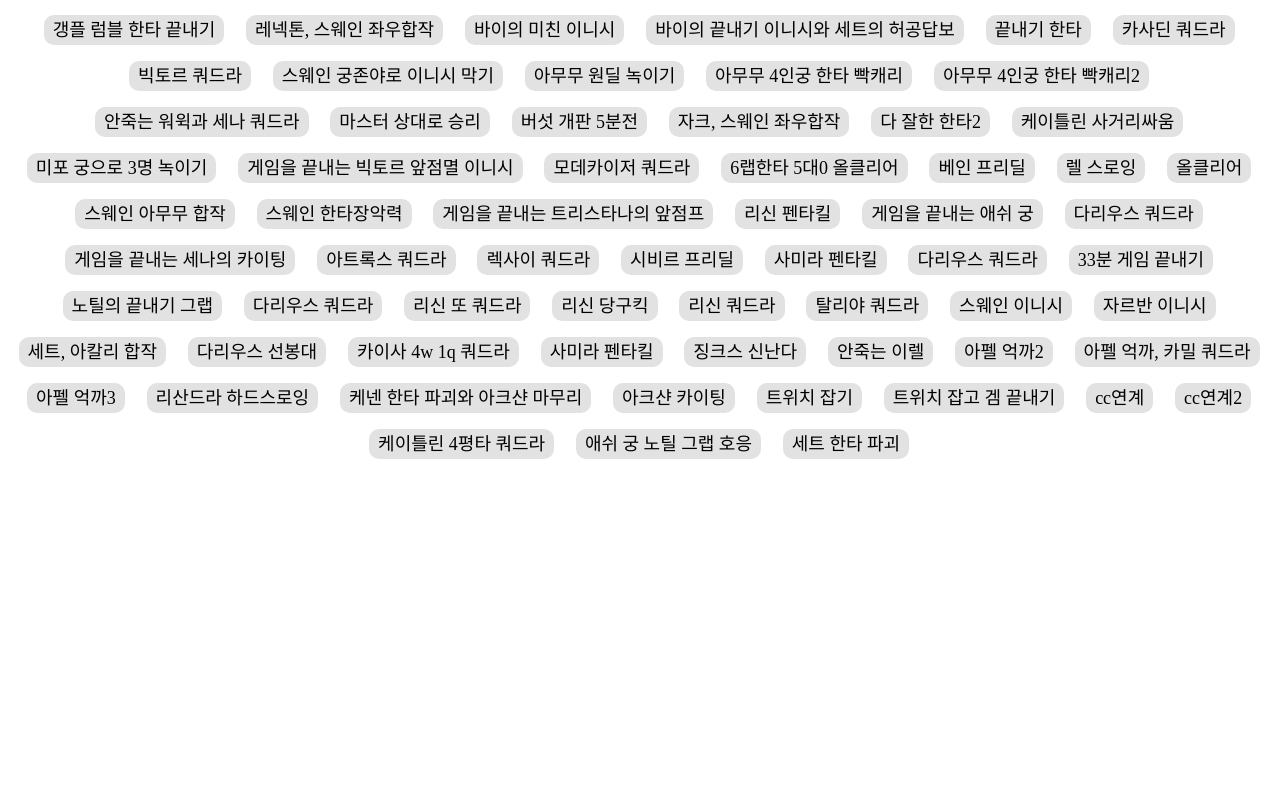
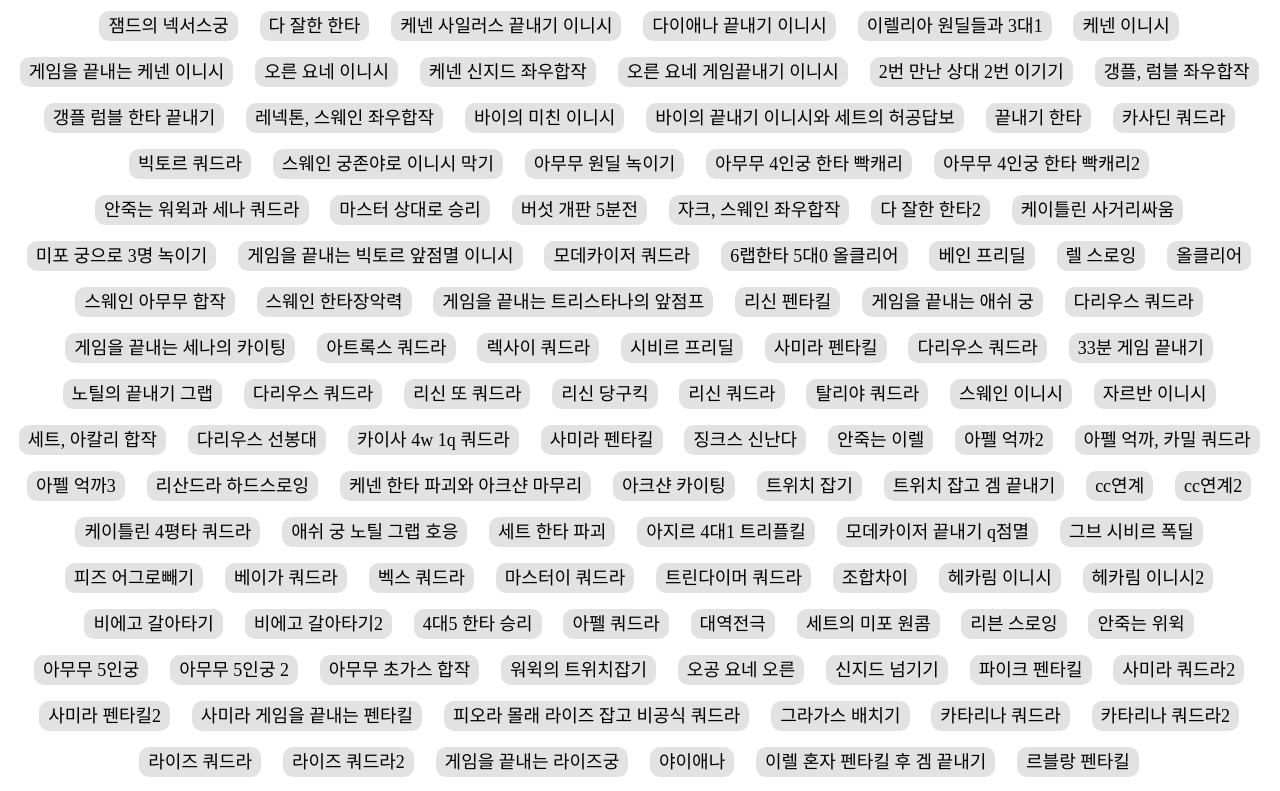
Before and after one commit to DANCIINGQUEEN/lolmadmovie, a React (Create React App) app: page / in a window 1280 px wide. Shown: the part 486-1277 px from the top of the page. Before the commit the page ends 959 px from the top, so only its background shows below. Built offline with nearby package versions, Linux system fonts and the light colour scheme.

Commit message:
6th commit

```diff
--- a/src/VideoLink.js
+++ b/src/VideoLink.js
@@ -395,7 +395,168 @@ function VideoLink() {
         L90: {
             title: "세트 한타 파괴",
             link: "https://www.youtube.com/watch?v=gIKOfj4ekfs"
+        },
+        L91: {
+            title: "아지르 4대1 트리플킬",
+            link: "https://www.youtube.com/watch?v=51s6iJOW67Q"
+        },
+        L92: {
+            title: "모데카이저 끝내기 q점멸",
+            link: "https://www.youtube.com/watch?v=q_txQtvhsPE"
+        },
+        L93: {
+            title: "그브 시비르 폭딜",
+            link: "https://www.youtube.com/watch?v=233-cfi1dCI"
+        },
+        L94: {
+            title: "피즈 어그로빼기",
+            link: "https://www.youtube.com/watch?v=MJT2a8D39AQ"
+        },
+        L95: {
+            title: "베이가 쿼드라",
+            link: "https://www.youtube.com/watch?v=b-w68OrrAao"
+        },
+        L96: {
+            title: "벡스 쿼드라",
+            link: "https://www.youtube.com/watch?v=nIbkRrfvoWs"
+        },
+        L97: {
+            title: "마스터이 쿼드라",
+            link: "https://www.youtube.com/watch?v=IQ2FSvRSAYc"
+        },
+        L98: {
+            title: "트린다이머 쿼드라",
+            link: "https://www.youtube.com/watch?v=0jTsRdGe-hw"
+        },
+        L99: {
+            title: "조합차이",
+            link: "https://www.youtube.com/watch?v=lkGaAtdB6E0"
+        },
+        L100: {
+            title: "헤카림 이니시",
+            link: "https://www.youtube.com/watch?v=s2og64zmwto"
+        },
+        L101: {
+            title: "헤카림 이니시2",
+            link: "https://www.youtube.com/watch?v=SDngwTCnVKs"
+        },
+        L102: {
+            title: "비에고 갈아타기",
+            link: "https://www.youtube.com/watch?v=a3L0qfi3FQw"
+        },
+        L103: {
+            title: "비에고 갈아타기2",
+            link: "https://www.youtube.com/watch?v=1FhV_aHw4HQ"
+        },
+        L104: {
+            title: "4대5 한타 승리",
+            link: "https://www.youtube.com/watch?v=vNpSRHv_SY4"
+        },
+        L105: {
+            title: "아펠 쿼드라",
+            link: "https://www.youtube.com/watch?v=quAWcdbdKIE"
+        },
+        L106: {
+            title: "대역전극",
+            link: "https://www.youtube.com/watch?v=t52dpHu3K68"
+        },
+        L107: {
+            title: "세트의 미포 원콤",
+            link: "https://www.youtube.com/watch?v=UefqikR2M-A"
+        },
+        L108: {
+            title: "리븐 스로잉",
+            link: "https://www.youtube.com/watch?v=MW6MBHzchYQ"
+        },
+        L109: {
+            title: "안죽는 위윅",
+            link: "https://www.youtube.com/watch?v=eyJU6rqiIuM"
+        },
+        L110: {
+            title: "아무무 5인궁",
+            link: "https://www.youtube.com/watch?v=Q1gNvUkCsB4"
+        },
+        L111: {
+            title: "아무무 5인궁 2",
+            link: "https://www.youtube.com/watch?v=e1iyKp61sxQ"
+        },
+        L112: {
+            title: "워윅의 포탑다이브",
+            link: "https://www.youtube.com/watch?v=X8UAbarcC-w"
+        },
+        L112: {
+            title: "아무무 초가스 합작",
+            link: "https://www.youtube.com/watch?v=HteK8Sqscz0"
+        },
+        L113: {
+            title: "워윅의 트위치잡기",
+            link: "https://www.youtube.com/watch?v=AhlnKnppnAs"
+        },
+        L114: {
+            title: "오공 요네 오른",
+            link: "https://www.youtube.com/watch?v=_EojPCmUgaw"
+        },
+        L115: {
+            title: "신지드 넘기기",
+            link: "https://www.youtube.com/watch?v=GdXHALlCb6w"
+        },
+        L116: {
+            title: "파이크 펜타킬",
+            link: "https://www.youtube.com/watch?v=2WwSfpOjaBE"
+        },
+        L117: {
+            title: "사미라 쿼드라2",
+            link: "https://www.youtube.com/watch?v=m-IuOMXqSPY"
+        },
+        L118: {
+            title: "사미라 펜타킬2",
+            link: "https://www.youtube.com/watch?v=EJg9BizXwcc"
+        },
+        L119: {
+            title: "사미라 게임을 끝내는 펜타킬",
+            link: "https://www.youtube.com/watch?v=WJ0WMZ3_l-A"
+        },
+        L120: {
+            title: "피오라 몰래 라이즈 잡고 비공식 쿼드라",
+            link: "https://www.youtube.com/watch?v=xPUxMD7_H_A"
+        },
+        L121: {
+            title: "그라가스 배치기",
+            link: "https://www.youtube.com/watch?v=o7U2Tx-YmJE"
+        },
+        L122: {
+            title: "카타리나 쿼드라",
+            link: "https://www.youtube.com/watch?v=LTjh3QA-UGI"
+        },
+        L123: {
+            title: "카타리나 쿼드라2",
+            link: "https://www.youtube.com/watch?v=V4a0Al65ms0"
+        },
+        L124: {
+            title: "라이즈 쿼드라",
+            link: "https://www.youtube.com/watch?v=O2HUklo4MII"
+        },
+        L125: {
+            title: "라이즈 쿼드라2",
+            link: "https://www.youtube.com/watch?v=53ZWRhdgK4M"
+        },
+        L126: {
+            title: "게임을 끝내는 라이즈궁",
+            link: "https://www.youtube.com/watch?v=cr3I5qi35fI"
+        },
+        L127: {
+            title: "야이애나",
+            link: "https://www.youtube.com/watch?v=Er_YRNlkfo4"
+        },
+        L128: {
+            title: "이렐 혼자 펜타킬 후 겜 끝내기",
+            link: "https://www.youtube.com/watch?v=dTtA32BXDgA"
+        },
+        L129: {
+            title: "르블랑 펜타킬",
+            link: "https://www.youtube.com/watch?v=D74Kmo1B1Ko"
         }
+
 
     }
 
@@ -442,10 +603,34 @@ function VideoLink() {
         }
     }
 
+    const FHD220808={
+        L1: {
+            title: "피오라 쿼드라",
+            link: "https://www.youtube.com/watch?v=FatxHmo8c4w"
+        },
+        L2: {
+            title: "한타 이기고 게임 못끝냄",
+            link: "https://www.youtube.com/watch?v=beVo0Zy5Nx0"
+        }
+    }
+
+
 
     return (
         <div>
             <HorizonLine text={"1080p"}/>
+
+            <Container>
+                <P>22-08-08</P>
+                {
+                    Object.entries(FHD220808).map((list) => (
+                        <Li id={list[1].title}>
+                            <A href={list[1].link}>{list[1].title}</A>
+                        </Li>
+
+                    ))
+                }
+            </Container>
 
             <Container>
                 <P>22-08-07</P>
```
